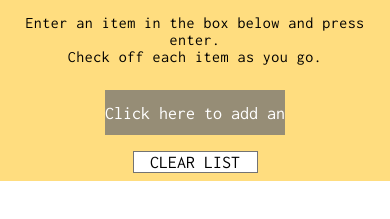
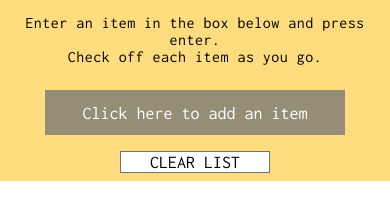
Before and after one commit to jussc/shopping-list, a plain HTML site: page index.html in a window 390 px wide. Shown: the part 153-372 px from the top of the page. Drawn offline with nearby package versions, Linux system fonts and the light colour scheme.

Commit message:
edits to media query

```diff
--- a/css/styles.css
+++ b/css/styles.css
@@ -51,7 +51,7 @@ body {
   line-height: 30px;
   font-size: 18px;
   margin-top: 25px;
- /* min-width: 400px;*/
+  min-width: 300px;
   max-width: 400px;
   height: 25px;
   padding: 10px 0;
@@ -143,6 +143,9 @@ hard code */
   .header, .bottom, .item, .list {
     width: 100%;
   }
+  .clear {
+    width: 150px;
+  }
   .icon img {
     width: 60px;
     height: 60px;
```
